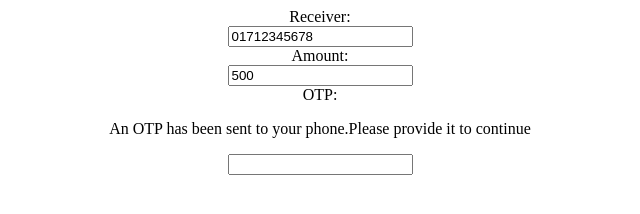
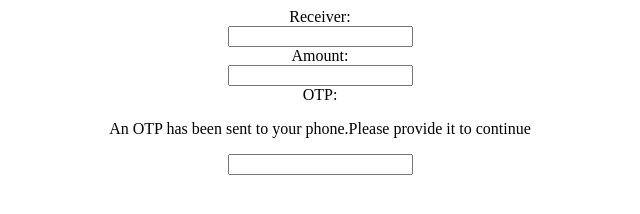
Before and after one commit to NaymulHulk/bKashSendMoney2, a plain HTML site: page index.html in a window 1280 px wide. Shown: the full height of the page, 320-960 px from the left. Drawn offline with Linux system fonts and the light colour scheme.

Commit message:
Update index.html

```diff
--- a/index.html
+++ b/index.html
@@ -6,10 +6,10 @@
 
 <center>
 Receiver:<br>
-  <input type="number" name="Receiver" value="01712345678">
+  <input type="number" name="Receiver" value="">
   <br>
   Amount:<br>
-  <input type="number" name="Amount" value="500">
+  <input type="number" name="Amount" value="">
   <br>
   OTP:<br>
   <p> An OTP has been sent to your phone.Please provide it to continue</p>
```
